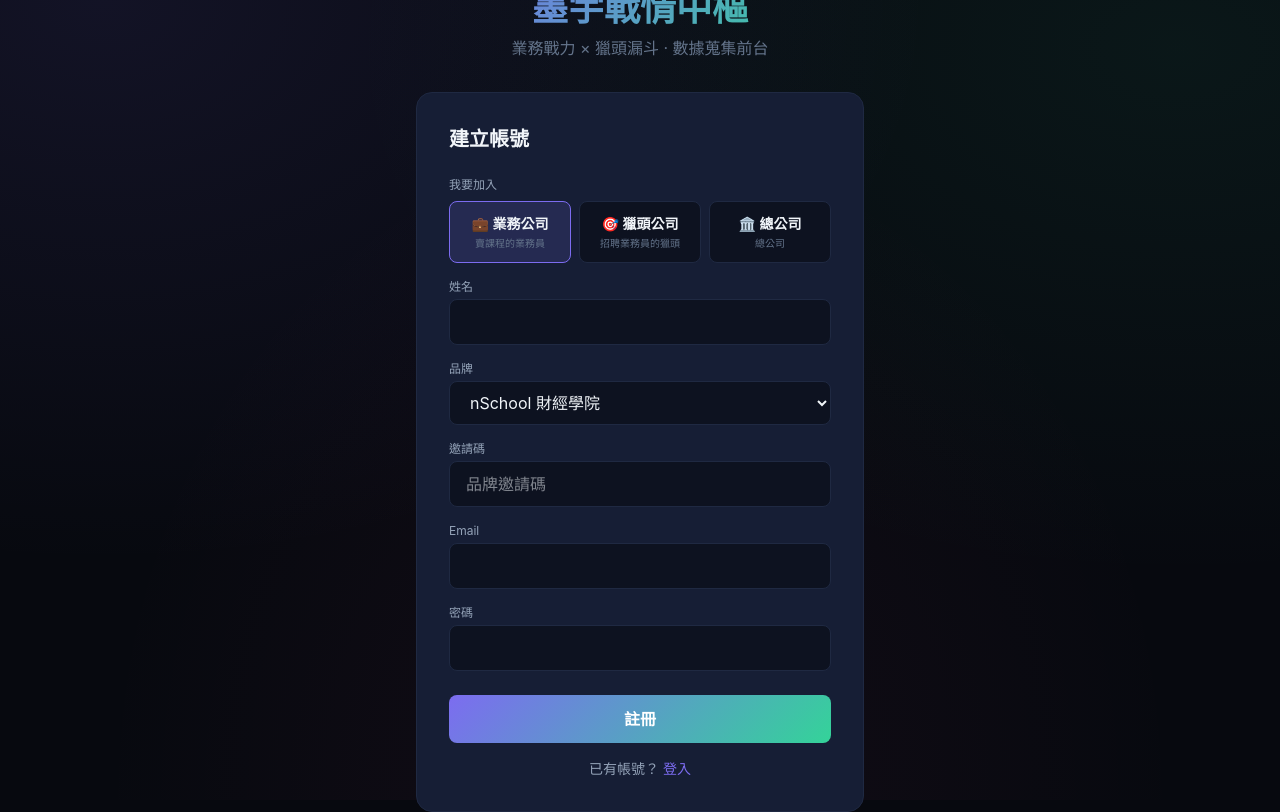
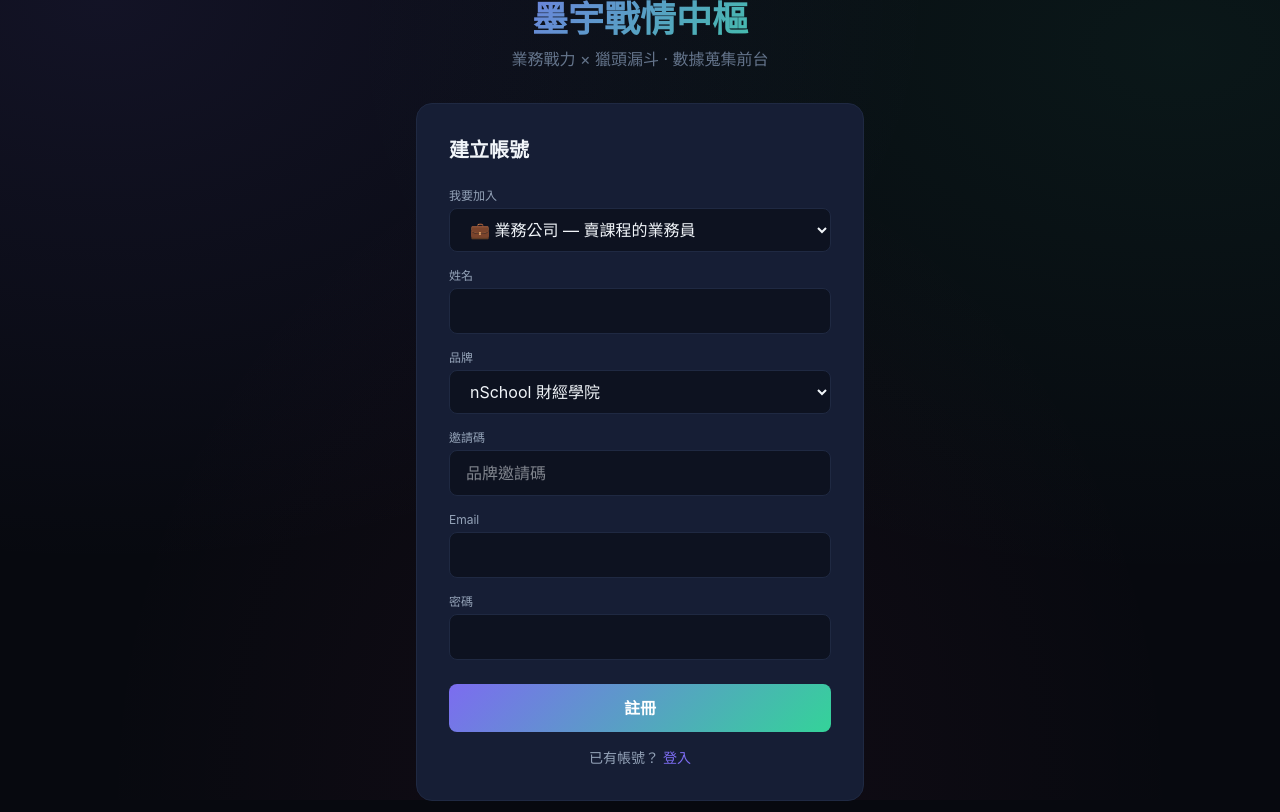
Before and after one commit to vincent-2873/moyu-academy, a Next.js app: page / in a window 1280 px wide. Both pictures are taken after a click on the button "註冊". Built offline with nearby package versions, Linux system fonts and the light colour scheme.

Commit message:
改用下拉選單顯示我要加入（業務 / 招聘 / 集團管理）

```diff
--- a/src/app/page.tsx
+++ b/src/app/page.tsx
@@ -448,45 +448,22 @@ function AuthPage({ onLogin }: { onLogin: () => void }) {
           {isRegister && (
             <>
               <div className="mb-4">
-                <label className="block text-xs text-[var(--text2)] mb-2">我要加入</label>
-                <div className="grid grid-cols-3 gap-2">
-                  <button
-                    type="button"
-                    onClick={() => setCompanyType("sales")}
-                    className="px-3 py-3 rounded-lg border text-sm font-semibold transition-all"
-                    style={{
-                      borderColor: companyType === "sales" ? "var(--accent)" : "var(--border)",
-                      background: companyType === "sales" ? "rgba(124,108,240,0.15)" : "var(--bg2)",
-                    }}
-                  >
-                    💼 業務公司
-                    <p className="text-[10px] text-[var(--text3)] font-normal mt-0.5">賣課程的業務員</p>
-                  </button>
-                  <button
-                    type="button"
-                    onClick={() => setCompanyType("recruit")}
-                    className="px-3 py-3 rounded-lg border text-sm font-semibold transition-all"
-                    style={{
-                      borderColor: companyType === "recruit" ? "#fb923c" : "var(--border)",
-                      background: companyType === "recruit" ? "rgba(251,146,60,0.15)" : "var(--bg2)",
-                    }}
-                  >
-                    🎯 獵頭公司
-                    <p className="text-[10px] text-[var(--text3)] font-normal mt-0.5">招聘業務員的獵頭</p>
-                  </button>
-                  <button
-                    type="button"
-                    onClick={() => setCompanyType("hq")}
-                    className="px-3 py-3 rounded-lg border text-sm font-semibold transition-all"
-                    style={{
-                      borderColor: companyType === "hq" ? "#dc2626" : "var(--border)",
-                      background: companyType === "hq" ? "rgba(220,38,38,0.15)" : "var(--bg2)",
-                    }}
-                  >
-                    🏛️ 總公司
-                    <p className="text-[10px] text-[var(--text3)] font-normal mt-0.5">總公司</p>
-                  </button>
-                </div>
+                <label className="block text-xs text-[var(--text2)] mb-1">我要加入</label>
+                <select
+                  value={companyType}
+                  onChange={(e) => setCompanyType(e.target.value as CompanyType)}
+                  className="w-full px-4 py-2.5 rounded-lg border border-[var(--border)] bg-[var(--bg2)] text-[var(--text)] outline-none focus:border-[var(--accent)]"
+                >
+                  <optgroup label="── 業務體系 ──">
+                    <option value="sales">💼 業務公司 — 賣課程的業務員</option>
+                  </optgroup>
+                  <optgroup label="── 招聘體系 ──">
+                    <option value="recruit">🎯 獵頭公司 — 招聘業務員的獵頭</option>
+                  </optgroup>
+                  <optgroup label="── 集團管理 ──">
+                    <option value="hq">🏛️ 總公司</option>
+                  </optgroup>
+                </select>
               </div>
               <div className="mb-4">
                 <label className="block text-xs text-[var(--text2)] mb-1">姓名</label>
```
